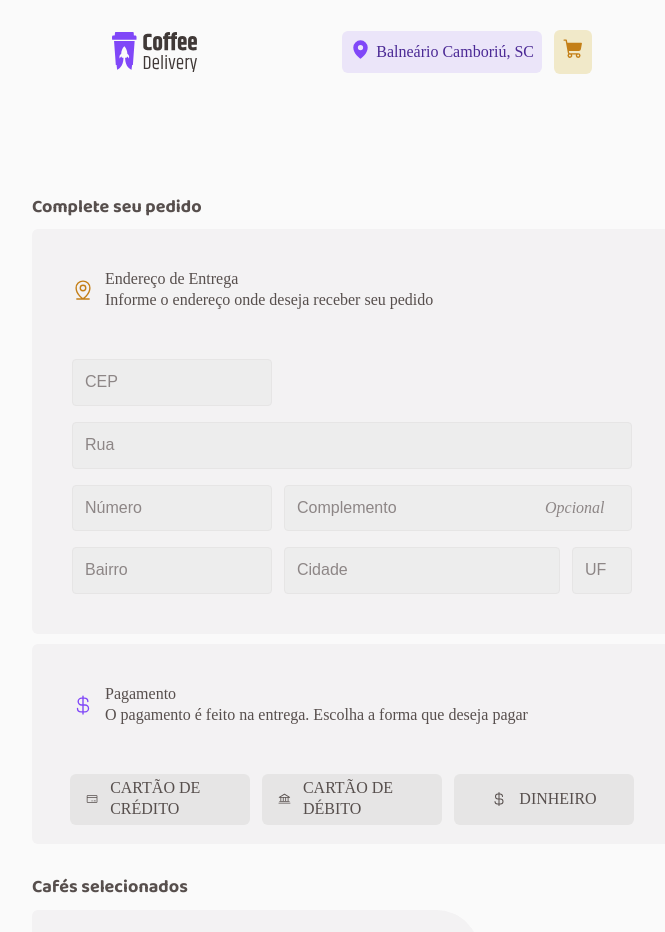
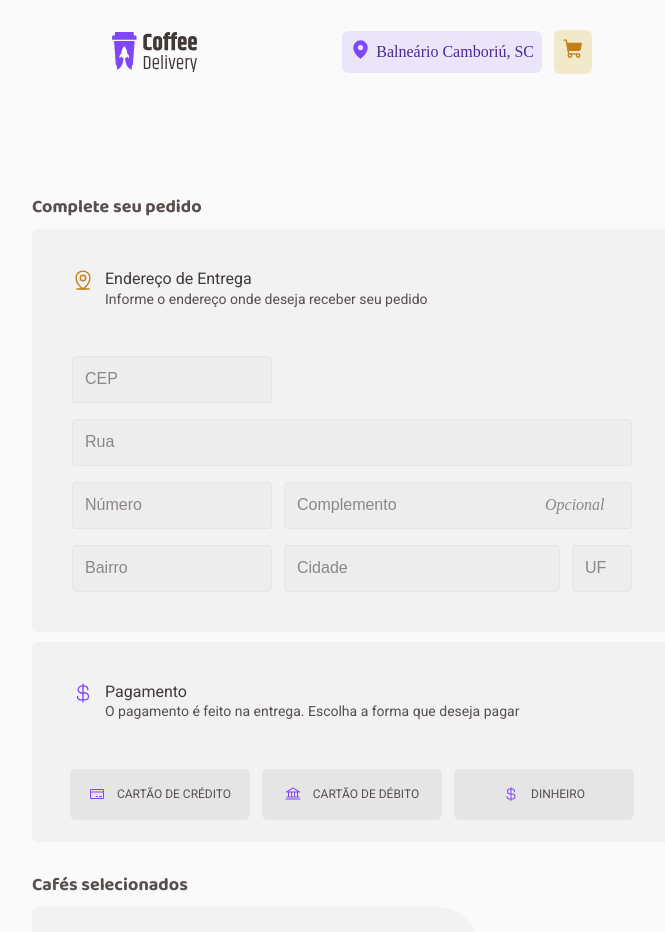
Before and after one commit to florencioMath/Challenge-Ignite-CoffeeDelivery, a React (Vite) app in the folder coffeeDelivery/: page /checkout in a window 1280 px wide. Shown: the top 932 px of the page, without its empty margins (288-953 px from the left). Built offline with nearby package versions, Linux system fonts and the light colour scheme.

Commit message:
fix: Adjustments on payments methods.

```diff
--- a/coffeeDelivery/src/pages/Checkout/index.tsx
+++ b/coffeeDelivery/src/pages/Checkout/index.tsx
@@ -10,6 +10,7 @@ import {
   FinishOrderFormCard,
   FinishOrderPaymentCard,
   IconCurrencyDollar,
+  IconLabel,
   IconMapPin,
   InfoContainer,
   InputAddressContainer,
@@ -33,8 +34,10 @@ export function Checkout() {
                 <MapPinLine size={22} />
               </IconMapPin>
               <div>
-                <p>Endereço de Entrega</p>
-                <p>Informe o endereço onde deseja receber seu pedido</p>
+                <p id="subtitle">Endereço de Entrega</p>
+                <p id="text">
+                  Informe o endereço onde deseja receber seu pedido
+                </p>
               </div>
             </InfoContainer>
             <input type="text" name="cep" id="cep" placeholder="CEP" />
@@ -80,8 +83,8 @@ export function Checkout() {
                 <CurrencyDollar size={22} />
               </IconCurrencyDollar>
               <div>
-                <p>Pagamento</p>
-                <p>
+                <p id="subtitle">Pagamento</p>
+                <p id="text">
                   O pagamento é feito na entrega. Escolha a forma que deseja
                   pagar
                 </p>
@@ -91,19 +94,28 @@ export function Checkout() {
               <PaymentMethod>
                 <input type="radio" name="paymentMethod" id="credit" />
                 <label htmlFor="credit">
-                  <CreditCard size={16} /> Cartão de Crédito
+                  <IconLabel>
+                    <CreditCard size={16} />
+                  </IconLabel>
+                  Cartão de Crédito
                 </label>
               </PaymentMethod>
               <PaymentMethod>
                 <input type="radio" name="paymentMethod" id="debit" />
                 <label htmlFor="debit">
-                  <Bank size={16} /> Cartão de Débito
+                  <IconLabel>
+                    <Bank size={16} />
+                  </IconLabel>
+                  Cartão de Débito
                 </label>
               </PaymentMethod>
               <PaymentMethod>
                 <input type="radio" name="paymentMethod" id="money" />
                 <label htmlFor="money">
-                  <CurrencyDollar size={16} /> Dinheiro
+                  <IconLabel>
+                    <CurrencyDollar size={16} />
+                  </IconLabel>
+                  Dinheiro
                 </label>
               </PaymentMethod>
             </PaymentMethodContainer>
--- a/coffeeDelivery/src/pages/Checkout/styles.ts
+++ b/coffeeDelivery/src/pages/Checkout/styles.ts
@@ -109,6 +109,21 @@ export const InfoContainer = styled.div`
   flex-direction: row;
   gap: 0.688rem;
   margin-bottom: 2rem;
+  align-items: flex-start;
+
+  #subtitle {
+    font-size: 1rem;
+    color: ${(props) => props.theme['base-subtitle']};
+    line-height: 130%;
+    font-family: Roboto, sans-serif;
+  }
+
+  #text {
+    font-size: 0.875rem;
+    color: ${(props) => props.theme['base-text']};
+    line-height: 130%;
+    font-family: Roboto, sans-serif;
+  }
 `;
 
 export const IconMapPin = styled.div`
@@ -116,6 +131,13 @@ export const IconMapPin = styled.div`
   display: flex;
   align-items: center;
   justify-content: center;
+`;
+
+export const IconLabel = styled.div`
+  display: flex;
+  min-width: 16px;
+  min-height: 16px;
+  color: ${(props) => props.theme['purple']};
 `;
 
 export const IconCurrencyDollar = styled.div`
@@ -158,6 +180,8 @@ export const PaymentMethod = styled.div`
     background: ${(props) => props.theme['base-button']};
     cursor: pointer;
     position: absolute;
+    display: flex;
+    align-items: center;
   }
 
   input[type='radio']:hover {
@@ -180,6 +204,9 @@ export const PaymentMethod = styled.div`
     justify-content: center;
     gap: 0.75rem;
     padding: 1rem;
+    font-size: 0.75rem;
+    color: ${(props) => props.theme['base-text']};
+    font-family: Roboto, sans-serif;
   }
 `;
 
```
